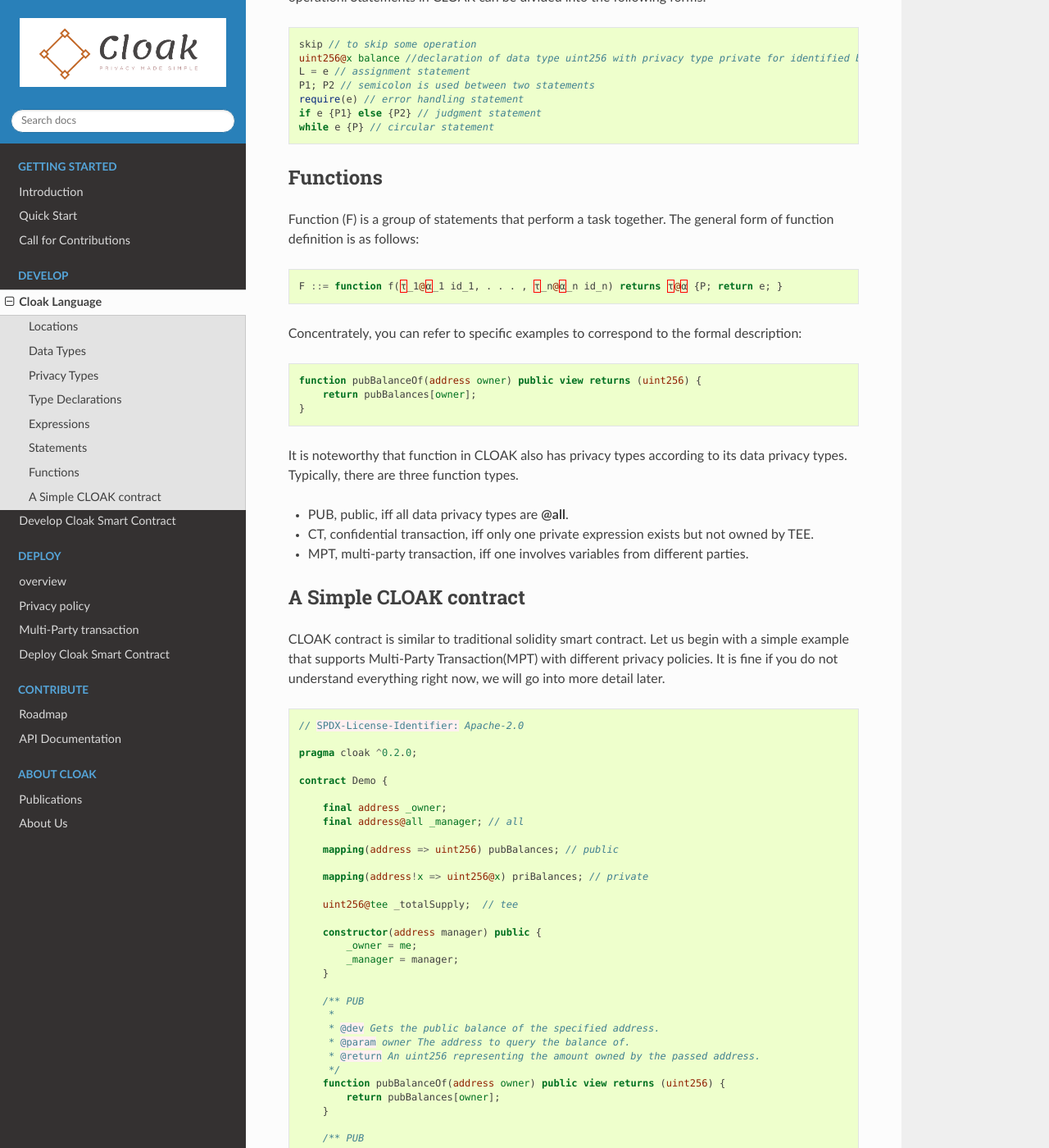
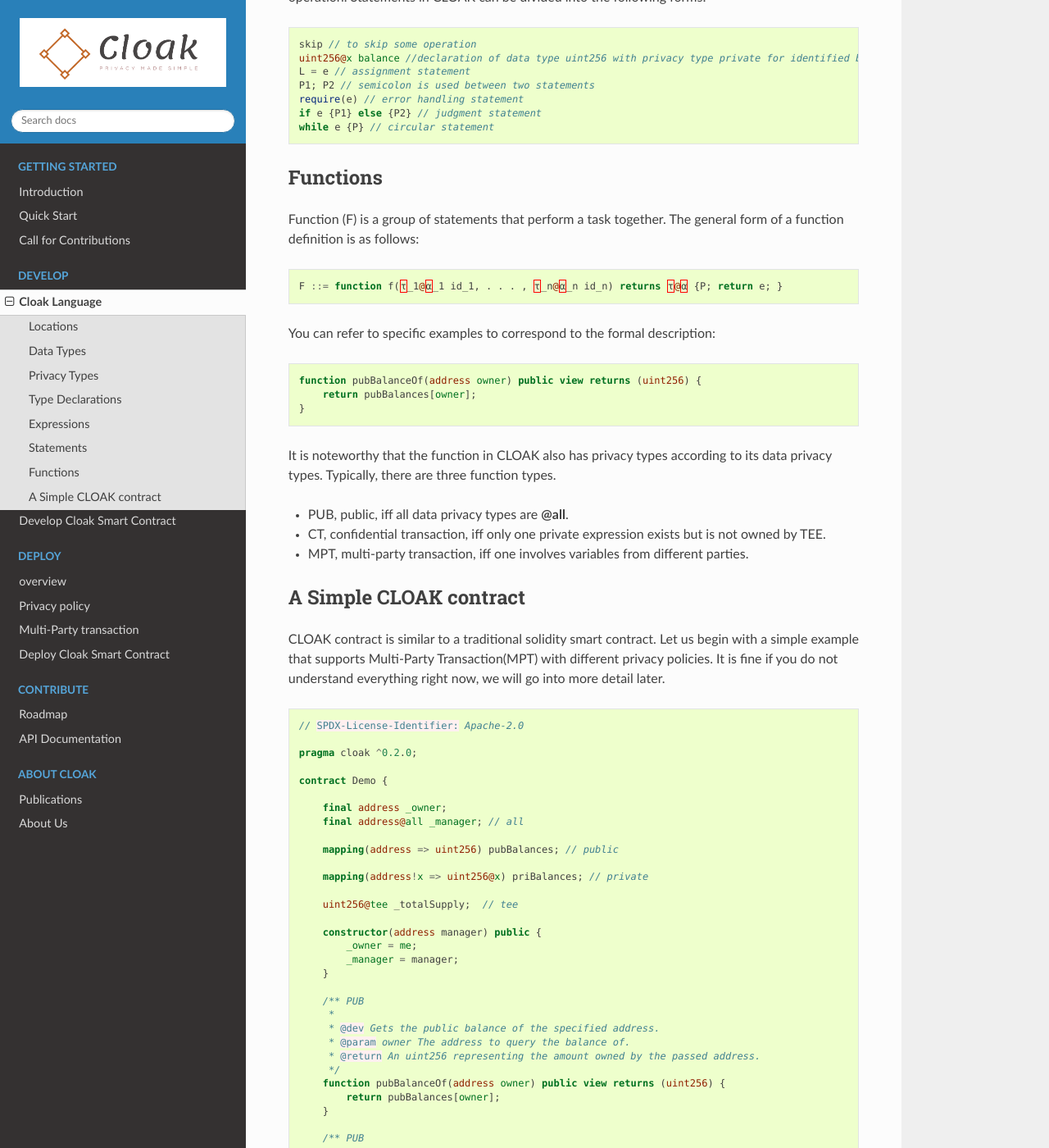
Before and after one commit to OxHainan/cloak-docs, a Sphinx documentation site: the page built from docs/source/develop/cloak-language.rst, in a window 1280 px wide and 1400 px high, scrolled down 2288 px. Shown: the whole window at 82% size. Built offline with Sphinx 7.4.7 and the Read the Docs theme 2.0.0, drawn with Linux system fonts in a browser that asks for light colours; some of the changed text lies outside the part shown.

Commit message:
Update cloak-language.rst

```diff
--- a/docs/source/develop/cloak-language.rst
+++ b/docs/source/develop/cloak-language.rst
@@ -116,13 +116,13 @@
 -------------
 Functions
 -------------
-Function (F) is a group of statements that perform a task together. The general form of function definition is as follows:
+Function (F) is a group of statements that perform a task together. The general form of a function definition is as follows:
 
 .. code-block::
 
    F ::= function f(τ_1@α_1 id_1, . . . , τ_n@α_n id_n) returns τ@α {P; return e; }
 
-Concentrately, you can refer to specific examples to correspond to the formal description:
+You can refer to specific examples to correspond to the formal description:
 
 .. code-block::
 
@@ -130,19 +130,19 @@
         return pubBalances[owner];
     }
 
-It is noteworthy that function in CLOAK also has privacy types according to its data privacy types.
+It is noteworthy that the function in CLOAK also has privacy types according to its data privacy types.
 Typically, there are three function types.
 
 * PUB, public, iff all data privacy types are **@all**.
 
-* CT, confidential transaction, iff only one private expression exists but not owned by TEE.
+* CT, confidential transaction, iff only one private expression exists but is not owned by TEE.
 
 * MPT, multi-party transaction, iff one involves variables from different parties.
 
 ------------------------
 A Simple CLOAK contract
 ------------------------
-CLOAK contract is similar to traditional solidity smart contract. Let us begin with a simple example that supports Multi-Party Transaction(MPT) with different privacy policies. It is fine if you do not understand everything right now, we will go into more detail later.
+CLOAK contract is similar to a traditional solidity smart contract. Let us begin with a simple example that supports Multi-Party Transaction(MPT) with different privacy policies. It is fine if you do not understand everything right now, we will go into more detail later.
 
 
 .. code-block::
@@ -285,13 +285,13 @@
 
 .. note::
 
-   CLOAK is based on Solidity, so it is conveninet for Solidity programmer, but it should be noted that the second line is the version of CLOAK rather than solidity! Because CLOAK has its own underlying compilation environment, which is different from solidity.
+   CLOAK is based on Solidity, so it is convenient for Solidity programmers, but it should be noted that the second line is the version of CLOAK rather than solidity! Because CLOAK has its own underlying compilation environment, which is different from solidity.
 
 Most of the syntax is consistent with solidity, the difference lies in the privacy policy.
 
-The line ``final address _owner;`` declares a state variable of type ``address``.  ``final`` is a key word of `zkay <https://eth-sri.github.io/zkay/language.html>`_, meaning that they can only be assigned once in the constructor.
+The line ``final address _owner;`` declares a state variable of type ``address``.  ``final`` is a keyword of `zkay <https://eth-sri.github.io/zkay/language.html>`_, meaning that they can only be assigned once in the constructor.
 The line ``final address@all _manager;`` declares a state variable that everyone can learn its plaintext.
-The line ``mapping(address!x => uint256@x) priBalances; // private`` shows a private privacy policy that only ``x`` is able to obtain the plaintext.
+The line ``mapping(address!x => uint256@x) priBalances; // private`` shows a private privacy policy that the only ``x`` is able to obtain the plaintext.
 Analogously, ``uint256@tee _totalSupply;  // tee`` assigns the access right to TEE.
 
 .. code-block::
@@ -300,8 +300,8 @@
         return pubBalances[owner];
     }
 
-The function ``pubBalanceOf(address owner)`` is public to return owner's pubBalance.
-Labeled with ``view``, it cannot change any variable, so it is safe to be public.
+The function ``pubBalanceOf(address owner)`` is public to return the owner's pubBalance.
+Labelled with the ``view``, it cannot change any variable, so it is safe to be public.
 
 .. code-block::
 
@@ -336,7 +336,7 @@
         return ts;
     }
 
-Function ``totalSupply()`` reveals the ``_totalSupply`` to _manager. Note that, ``ts`` is also a private data for others.
+Function ``totalSupply()`` reveals the ``_totalSupply`` to _manager. Note that, ``ts`` is also private data for others.
 
 
 .. code-block::
```
Also changed, not shown: other parts of docs/source/develop/cloak-language.rst (+5 -5 lines).
